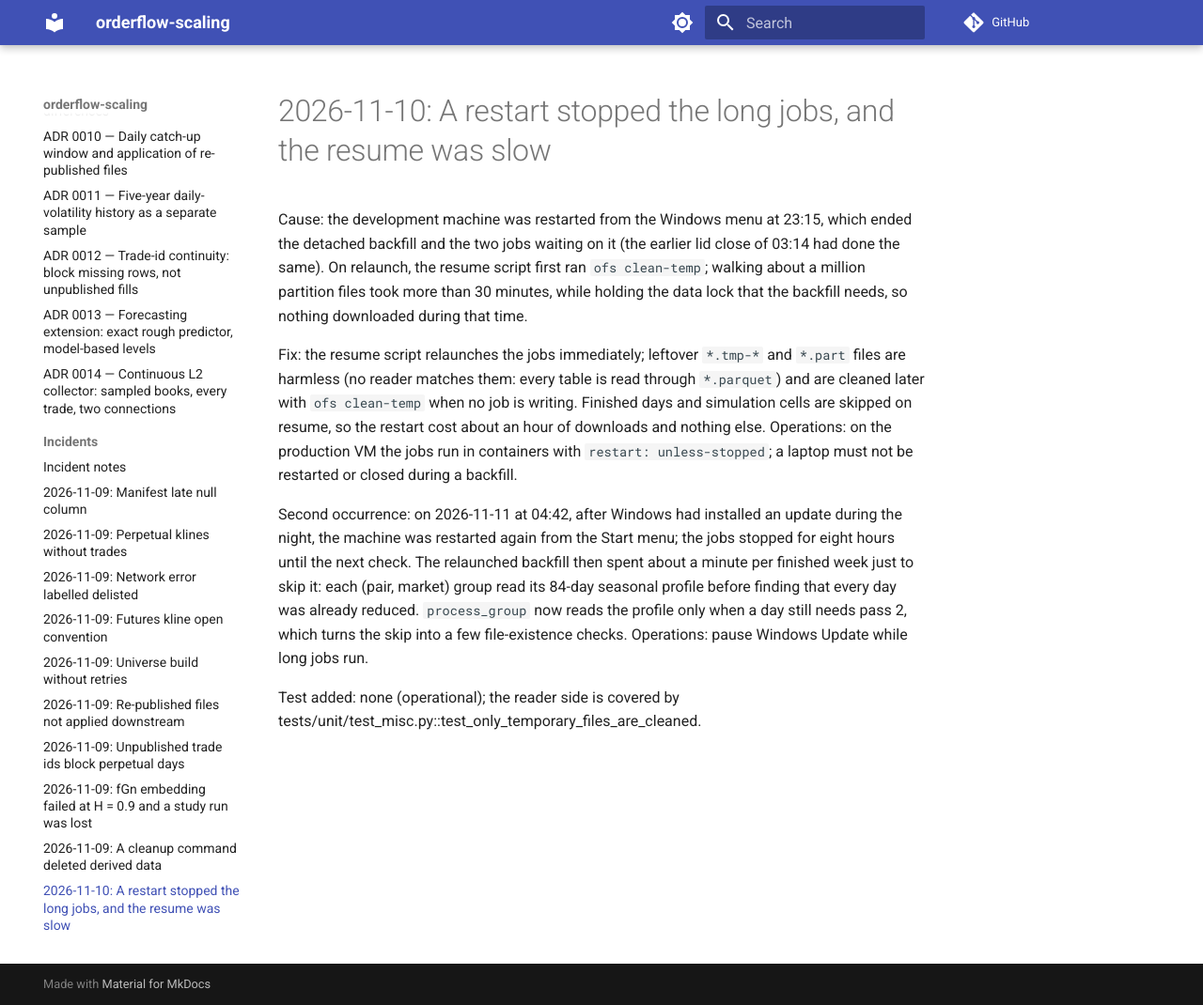
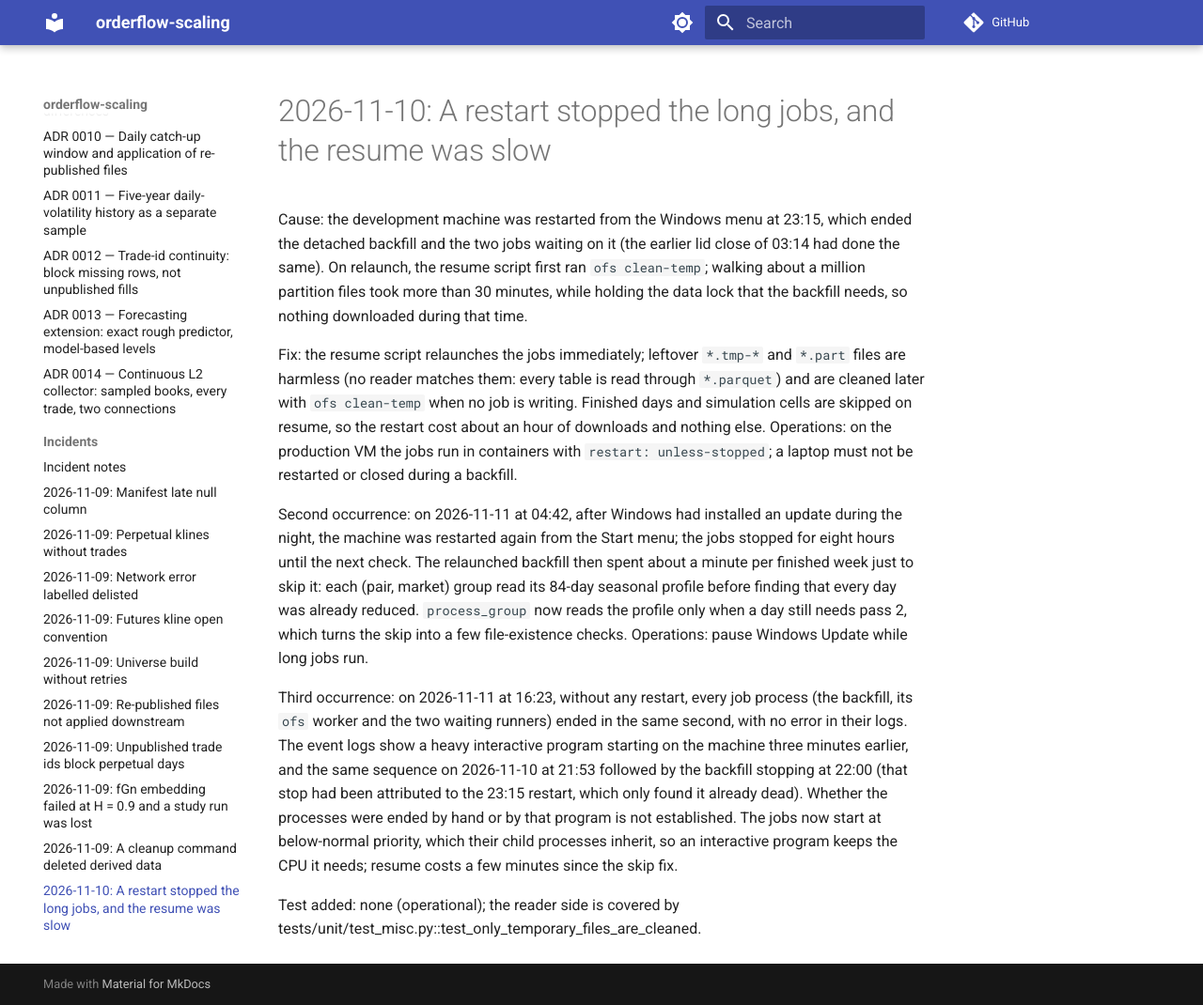
Before and after one commit to NIDHAL277/orderflow-scaling, an MkDocs documentation site: the page built from docs/incidents/2026-11-10-restart-and-slow-resume.md, in a window 1280 px wide and 1070 px high. Shown: the whole window at 94% size. Built offline with MkDocs 1.6.1 and Material for MkDocs 9.7.7, drawn with Linux system fonts in a browser that asks for light colours; comment, search, counter and statistics services are not loaded.

Commit message:
Record the third job stop in the incident note
Co-Authored-By: Claude Opus 5.5 <noreply@anthropic.com>

```diff
--- a/docs/incidents/2026-11-10-restart-and-slow-resume.md
+++ b/docs/incidents/2026-11-10-restart-and-slow-resume.md
@@ -6,4 +6,6 @@ Fix: the resume script relaunches the jobs immediately; leftover `*.tmp-*` and `
 
 Second occurrence: on 2026-11-11 at 04:42, after Windows had installed an update during the night, the machine was restarted again from the Start menu; the jobs stopped for eight hours until the next check. The relaunched backfill then spent about a minute per finished week just to skip it: each (pair, market) group read its 84-day seasonal profile before finding that every day was already reduced. `process_group` now reads the profile only when a day still needs pass 2, which turns the skip into a few file-existence checks. Operations: pause Windows Update while long jobs run.
 
+Third occurrence: on 2026-11-11 at 16:23, without any restart, every job process (the backfill, its `ofs` worker and the two waiting runners) ended in the same second, with no error in their logs. The event logs show a heavy interactive program starting on the machine three minutes earlier, and the same sequence on 2026-11-10 at 21:53 followed by the backfill stopping at 22:00 (that stop had been attributed to the 23:15 restart, which only found it already dead). Whether the processes were ended by hand or by that program is not established. The jobs now start at below-normal priority, which their child processes inherit, so an interactive program keeps the CPU it needs; resume costs a few minutes since the skip fix.
+
 Test added: none (operational); the reader side is covered by tests/unit/test_misc.py::test_only_temporary_files_are_cleaned.
```
